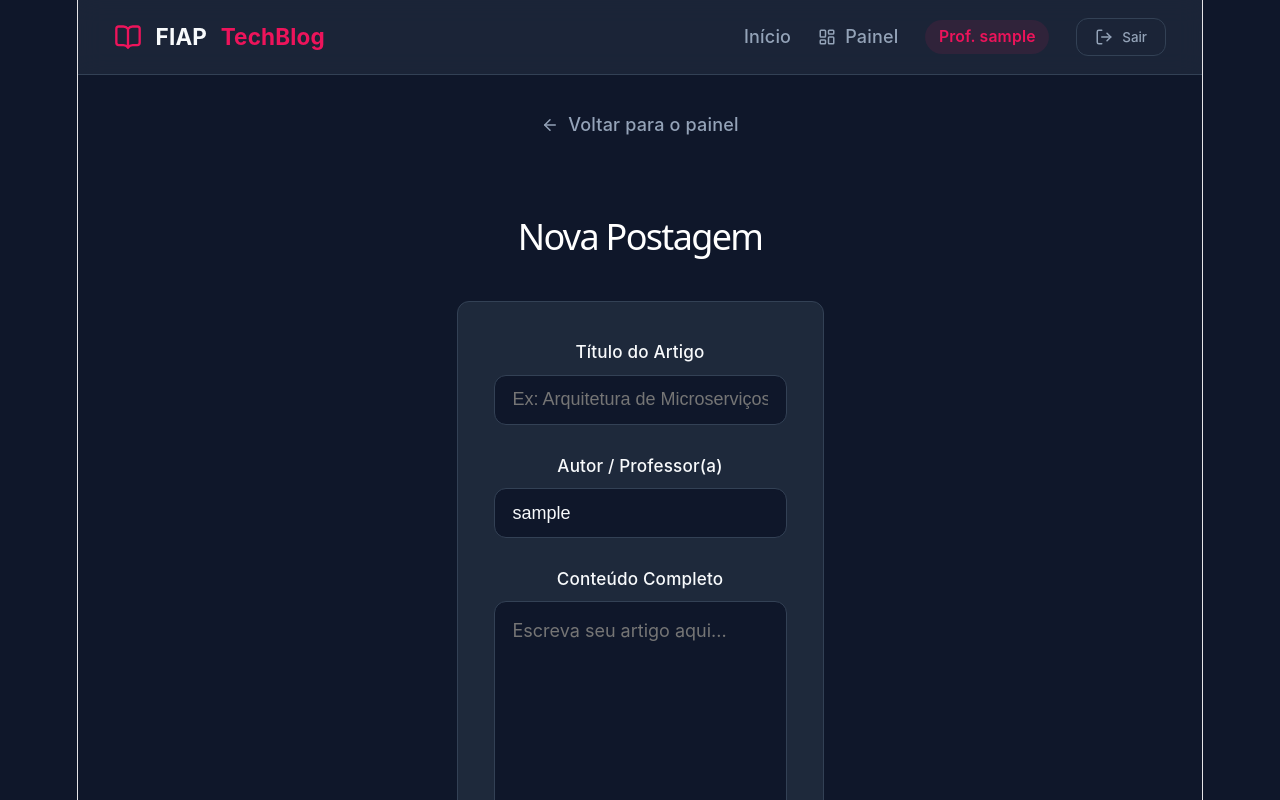
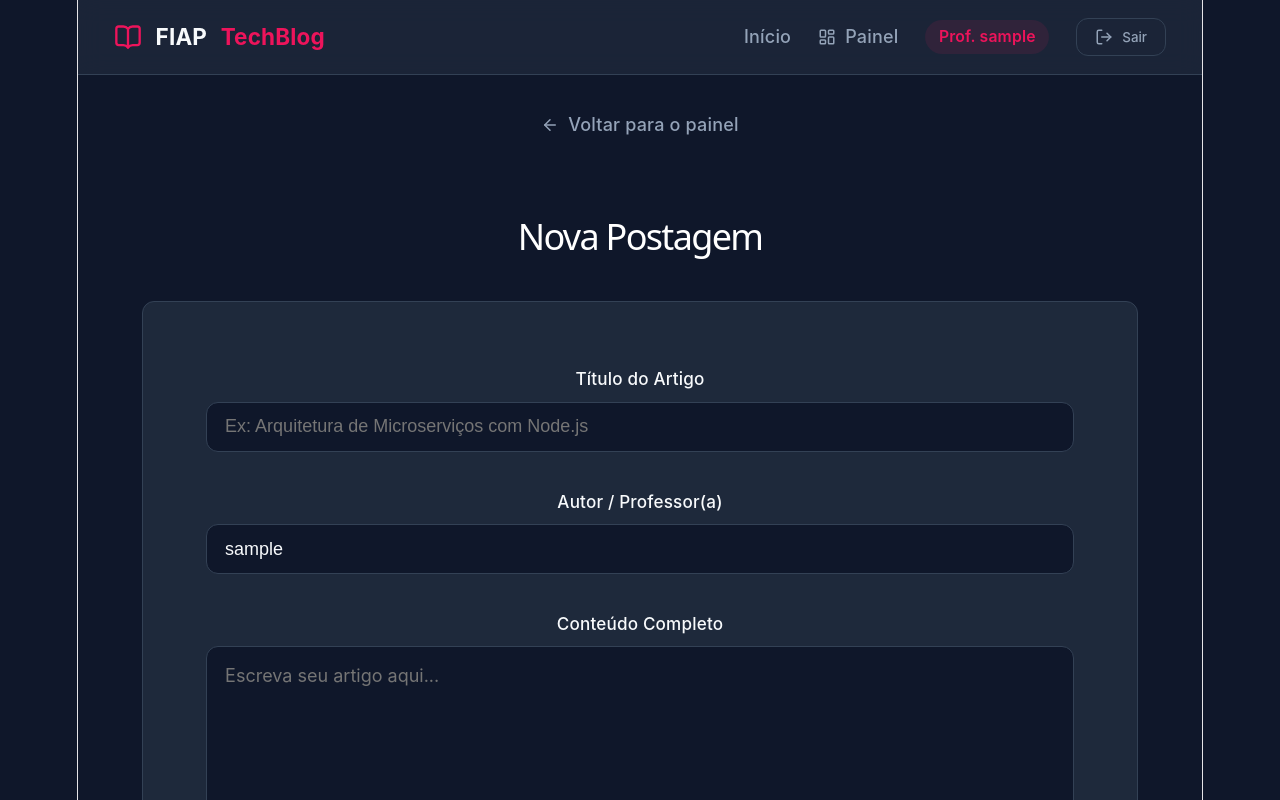
Before and after one commit to RodrigoAPI/tech-challenge-fase3-blog-web, a React (Vite) app: page /create in a window 1280 px wide. Shown: the top 800 px of the page. Built offline with nearby package versions, Linux system fonts and the light colour scheme; no server answers; sample sign-in values are in the browser's storage.

Commit message:
style: revert Login container to 420px and expand PostForm to 1400px width with 3.5rem padding

```diff
--- a/src/pages/Login.tsx
+++ b/src/pages/Login.tsx
@@ -5,10 +5,9 @@ import { useAuth } from '../context/AuthContext';
 import { Lock, User } from 'lucide-react';
 
 const Container = styled.div`
-  max-width: 700px;
-  width: 90%;
+  max-width: 420px;
   margin: 4rem auto;
-  padding: 3rem;
+  padding: 2.5rem;
   background-color: var(--bg-card);
   border: 1px solid var(--border-color);
   border-radius: var(--radius);
--- a/src/pages/PostForm.tsx
+++ b/src/pages/PostForm.tsx
@@ -6,7 +6,8 @@ import { useAuth } from '../context/AuthContext';
 import { ArrowLeft, Save, Loader2 } from 'lucide-react';
 
 const Container = styled.div`
-  max-width: 1200px;
+  max-width: 1400px;
+  width: 95%;
   margin: 0 auto;
   padding: 2rem;
 `;
@@ -33,11 +34,13 @@ const Title = styled.h1`
 const Form = styled.form`
   display: flex;
   flex-direction: column;
-  gap: 1.5rem;
+  gap: 2rem;
   background-color: var(--bg-card);
-  padding: 2rem;
+  padding: 3.5rem;
   border-radius: var(--radius);
   border: 1px solid var(--border-color);
+  width: 100%;
+  box-sizing: border-box;
 `;
 
 const FormGroup = styled.div`
```
